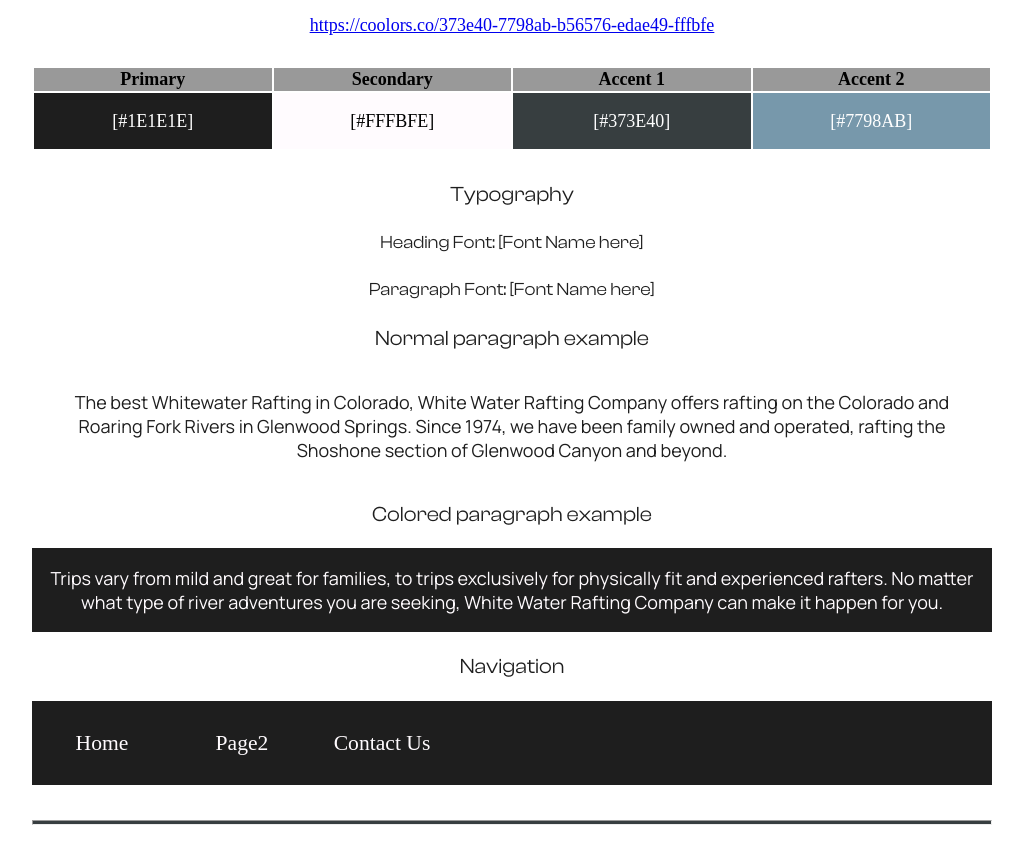
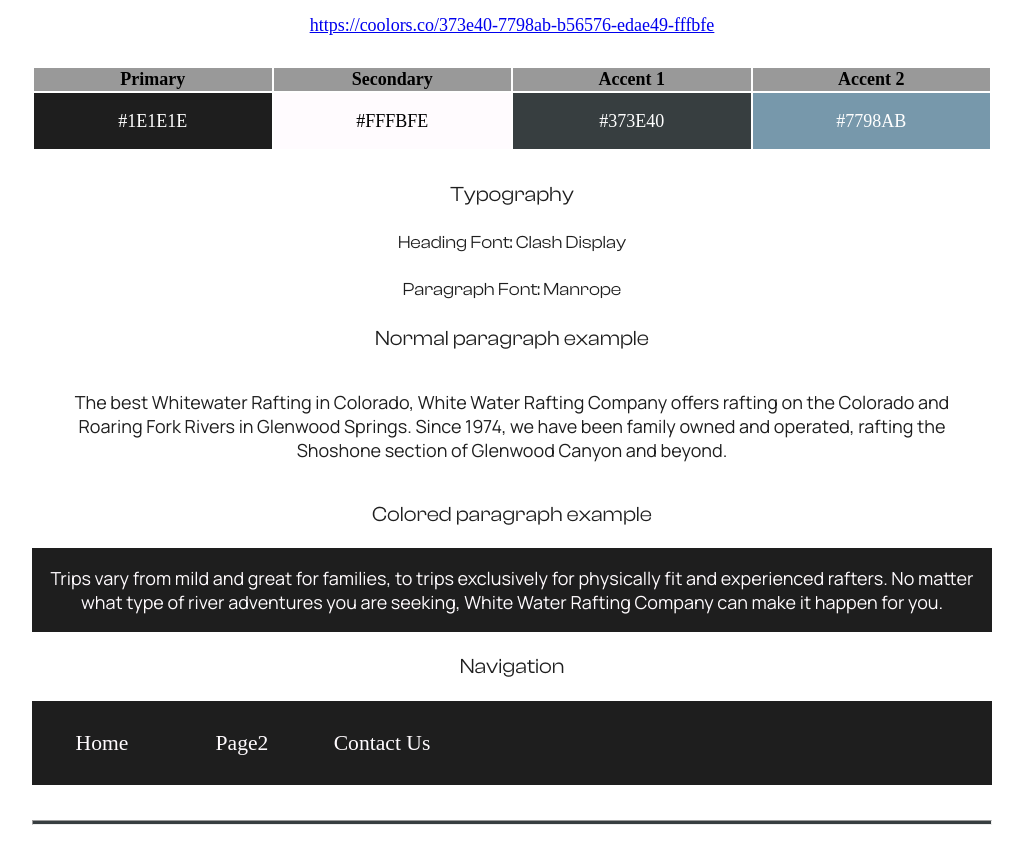
Before and after one commit to kurtis-smith/wdd130, a plain HTML site: page wwr/site-plan-rafting.html in a window 1280 px wide. Shown: the part 1367-2224 px from the top of the page, without its empty margins (128-1151 px from the left). Drawn offline with Linux system fonts and the light colour scheme; a web font is replaced by a local one.

Commit message:
updated font fill in

```diff
--- a/wwr/site-plan-rafting.html
+++ b/wwr/site-plan-rafting.html
@@ -56,10 +56,10 @@
       </tr>
       <!-- Replace the numbers in the boxes below with your hex color codes. Then switch to the site-plan.css file and change your colors there as well. -->
       <tr>
-        <td class="primary">[#1E1E1E]</td>
-        <td class="secondary" style="color: black;">[#FFFBFE]</td>
-        <td class="accent1">[#373E40]</td>
-        <td class="accent2">[#7798AB]</td>
+        <td class="primary">#1E1E1E</td>
+        <td class="secondary" style="color: black;">#FFFBFE</td>
+        <td class="accent1">#373E40</td>
+        <td class="accent2">#7798AB</td>
       </tr>
     </table>
 
@@ -69,11 +69,11 @@
     <!-- Choose a font for your paragraphs (body copy) and headlines. What font(s) have you chosen? Think also about which of your colors above you might use for background and font colors. -->
 
     <h4>
-      Heading Font: [Font Name here]
+      Heading Font: Clash Display
       <!-- change this -->
     </h4>
     <h4>
-      Paragraph Font: [Font Name here]
+      Paragraph Font: Manrope
       <!-- change this -->
     </h4>
     <h3>Normal paragraph example</h3>
```
